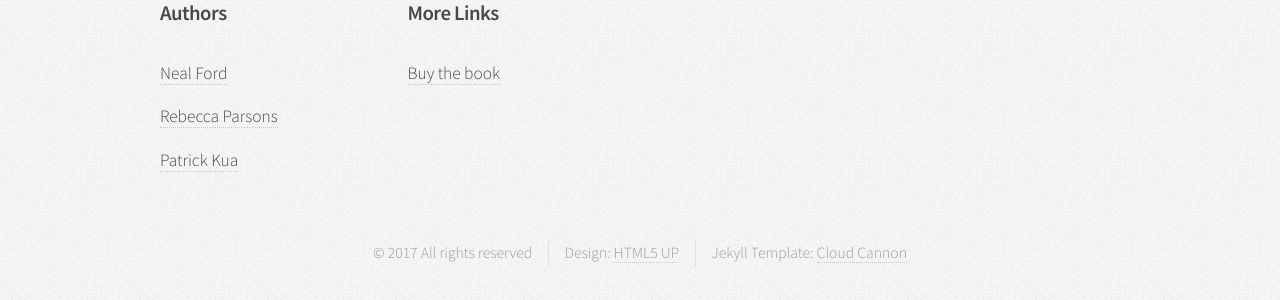
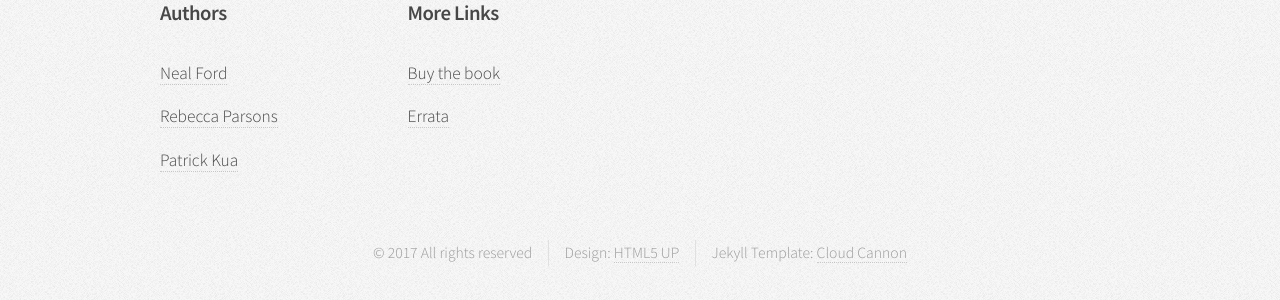
Before and after one commit to thekua/evolutionary-architecture-web, a Jekyll site: the page built from index.html, in a window 1280 px wide. Shown: the part 1877-2177 px from the top of the page. Built offline with Jekyll 4.4.1, drawn with Linux system fonts in a browser that asks for light colours; the list of posts is cut into pages by our own code.

Commit message:
Add in link to errata

```diff
--- a/_includes/footer.html
+++ b/_includes/footer.html
@@ -16,6 +16,7 @@
 									<h3>More Links</h3>
 									<ul class="links">
 										<li><a href="http://shop.oreilly.com/product/0636920080237.do">Buy the book</a></li>
+										<li><a href="http://www.oreilly.com/catalog/errata.csp?isbn=0636920080237">Errata</a></li>
 									</ul>
 								</section>
 							</div>
```
